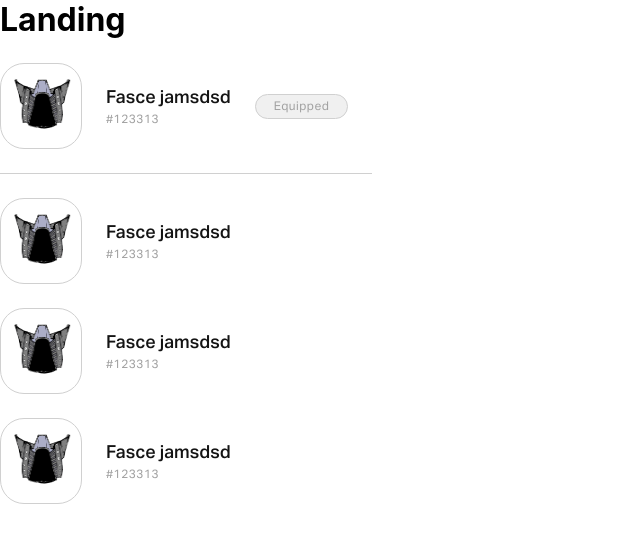
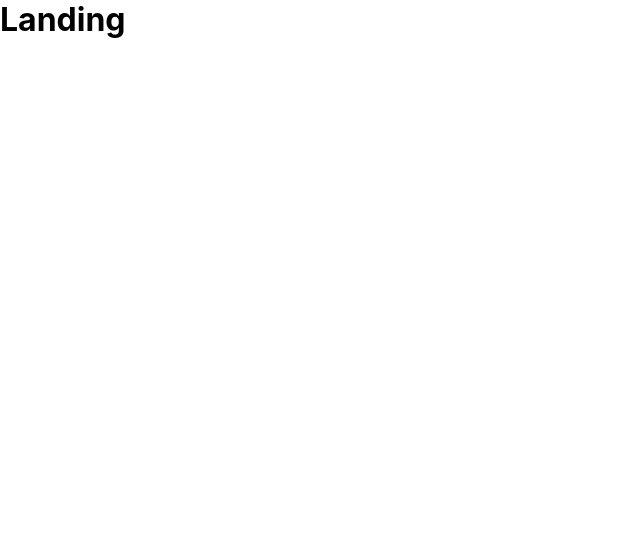
Before and after one commit to Kryha/KREAd, a React (Create React App) app in the folder frontend/: page / in a window 1280 px wide. Shown: the top 542 px of the page, without its empty margins (0-640 px from the left). Built offline with nearby package versions, Linux system fonts and the light colour scheme.

Commit message:
remove landing

```diff
--- a/frontend/src/components/landing/landing.tsx
+++ b/frontend/src/components/landing/landing.tsx
@@ -1,46 +1,7 @@
 import { FC } from "react";
-import { FilteringMask } from "../../assets";
-import { MenuItem } from "../../view";
 
 export const Landing: FC = () => {
   return (
-    <><h1>Landing</h1><MenuItem items={[
-      {
-        name: "fasce jamsdsd",
-        id: "123313",
-        image: FilteringMask,
-        equipped: true,
-        category: "mask",
-        price: 12.673278,
-        amount: 23,
-      },
-      {
-        name: "fasce jamsdsd",
-        id: "123313",
-        image: FilteringMask,
-        equipped: false,
-        category: "mask",
-        price: 12.673278,
-        amount: 23,
-      },
-      {
-        name: "fasce jamsdsd",
-        id: "123313",
-        image: FilteringMask,
-        equipped: false,
-        category: "mask",
-        price: 12.673278,
-        amount: 23,
-      },
-      {
-        name: "fasce jamsdsd",
-        id: "123313",
-        image: FilteringMask,
-        equipped: false,
-        category: "mask",
-        price: 12.673278,
-        amount: 23,
-      },
-    ]} /></>
+    <h1>Landing</h1>
   );
 };
```
